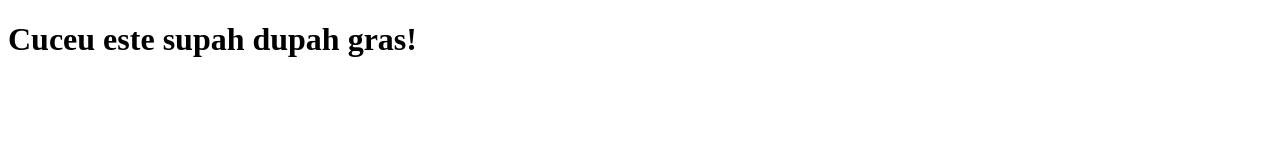
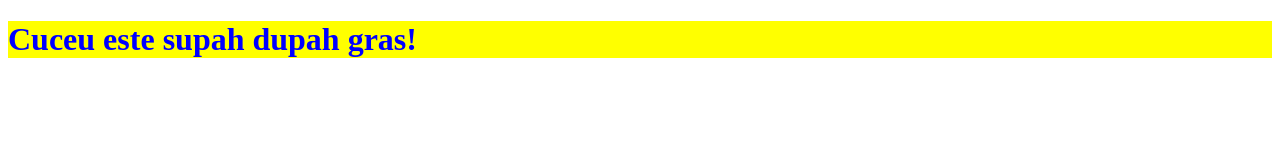
Before and after one commit to winars1/LuL, a plain HTML site: page index.html in a window 1280 px wide. Drawn offline with Linux system fonts and the light colour scheme.

Commit message:
Update index.html

```diff
--- a/index.html
+++ b/index.html
@@ -5,7 +5,7 @@
     <meta name="viewport"
           content="width=device-width, user-scalable=no, initial-scale=1.0, maximum-scale=1.0, minimum-scale=1.0">
     <meta http-equiv="X-UA-Compatible" content="ie=edge">
-    <link rel="stylesheet" href="LuL.css">
+    <link rel="stylesheet" href="styles.css">
     <title>Document</title>
 </head>
 <body>
```
